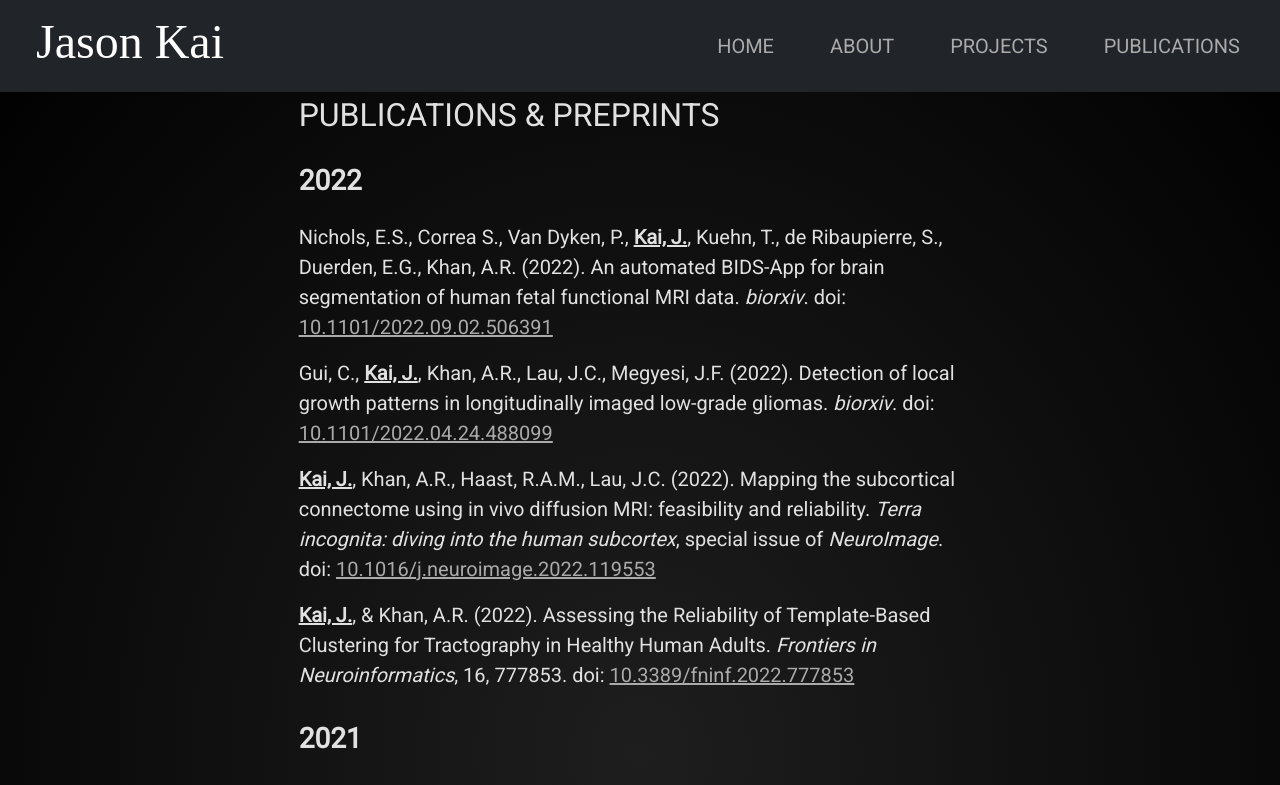
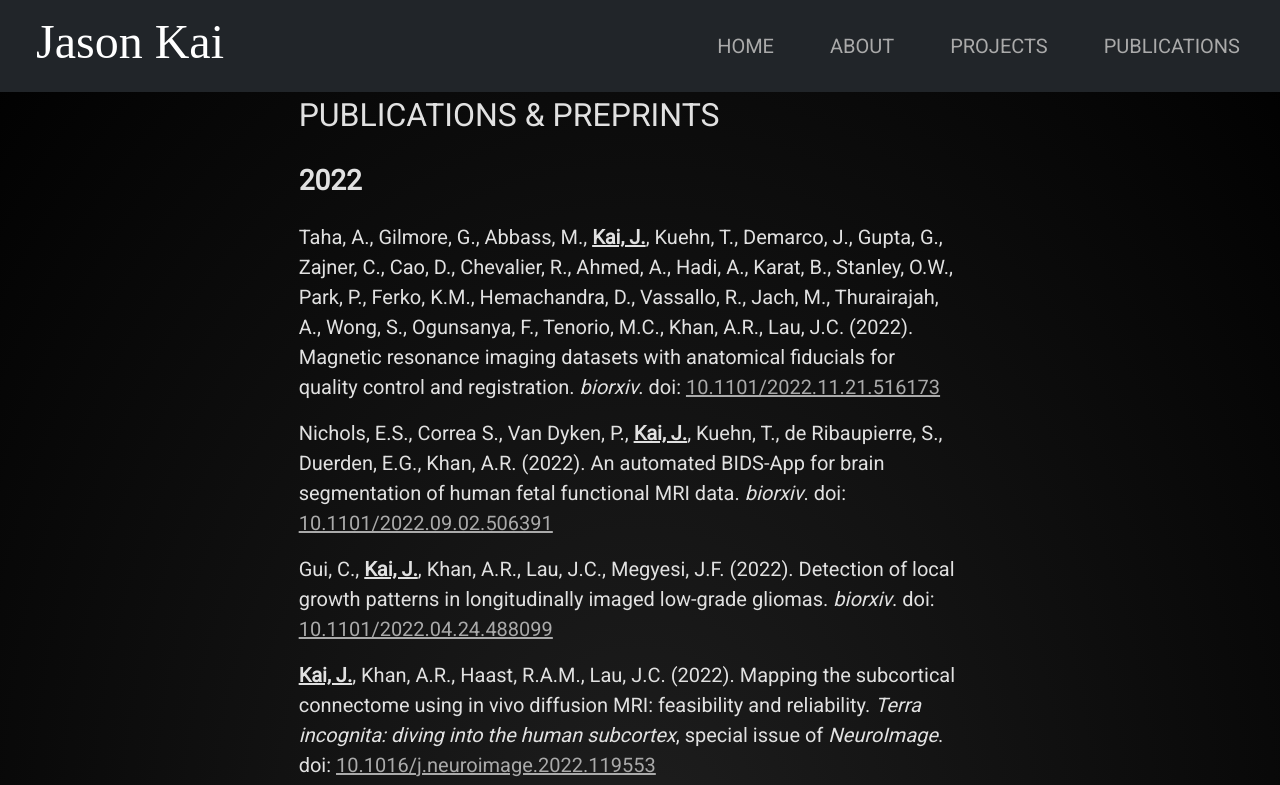
Before and after one commit to kaitj/kaitj.github.io, a Next.js app: page /publications in a window 1280 px wide. Shown: the top 785 px of the page. Built offline with nearby package versions, Linux system fonts and the light colour scheme; a web font is replaced by a local one.

Commit message:
update publications

```diff
--- a/components/publications.tsx
+++ b/components/publications.tsx
@@ -10,6 +10,8 @@ export const Pubs = () => {
             <div className="row">
                 <h3 className={pubstyles.pubHeadings}>2022</h3>
                 <ul className={pubstyles.pubList}>
+                    <li className={pubstyles.pubItems}>Taha, A., Gilmore, G., Abbass, M., <strong><u>Kai, J.</u></strong>, Kuehn, T., Demarco, J., Gupta, G., Zajner, C., Cao, D., Chevalier, R., Ahmed, A., Hadi, A., Karat, B., Stanley, O.W., Park, P., Ferko, K.M., Hemachandra, D., Vassallo, R., Jach, M., Thurairajah, A., Wong, S., Ogunsanya, F., Tenorio, M.C., Khan, A.R., Lau, J.C. (2022). Magnetic resonance imaging datasets with anatomical fiducials for quality control and registration. <em>biorxiv</em>. doi: <a className={pubstyles.pubLinks} href="https://doi.org/10.1101/2022.11.21.516173" target="_blank" rel="noreferrer">10.1101/2022.11.21.516173</a></li>
+
                     <li className={pubstyles.pubItems}>Nichols, E.S., Correa S., Van Dyken, P., <strong><u>Kai, J.</u></strong>, Kuehn, T., de Ribaupierre, S., Duerden, E.G., Khan, A.R. (2022). An automated BIDS-App for brain segmentation of human fetal functional MRI data. <em>biorxiv</em>. doi: <a className={pubstyles.pubLinks} href="https://doi.org/10.1101/2022.09.02.506391" target="_blank" rel="noreferrer">10.1101/2022.09.02.506391</a></li>
 
                     <li className={pubstyles.pubItems}>Gui, C., <strong><u>Kai, J.</u></strong>, Khan, A.R., Lau, J.C., Megyesi, J.F. (2022). Detection of local growth patterns in longitudinally imaged low-grade gliomas. <em>biorxiv</em>. doi: <a className={pubstyles.pubLinks} href="https://doi.org/10.1101/2022.04.24.488099" target="_blank" rel="noreferrer">10.1101/2022.04.24.488099</a></li>
```
